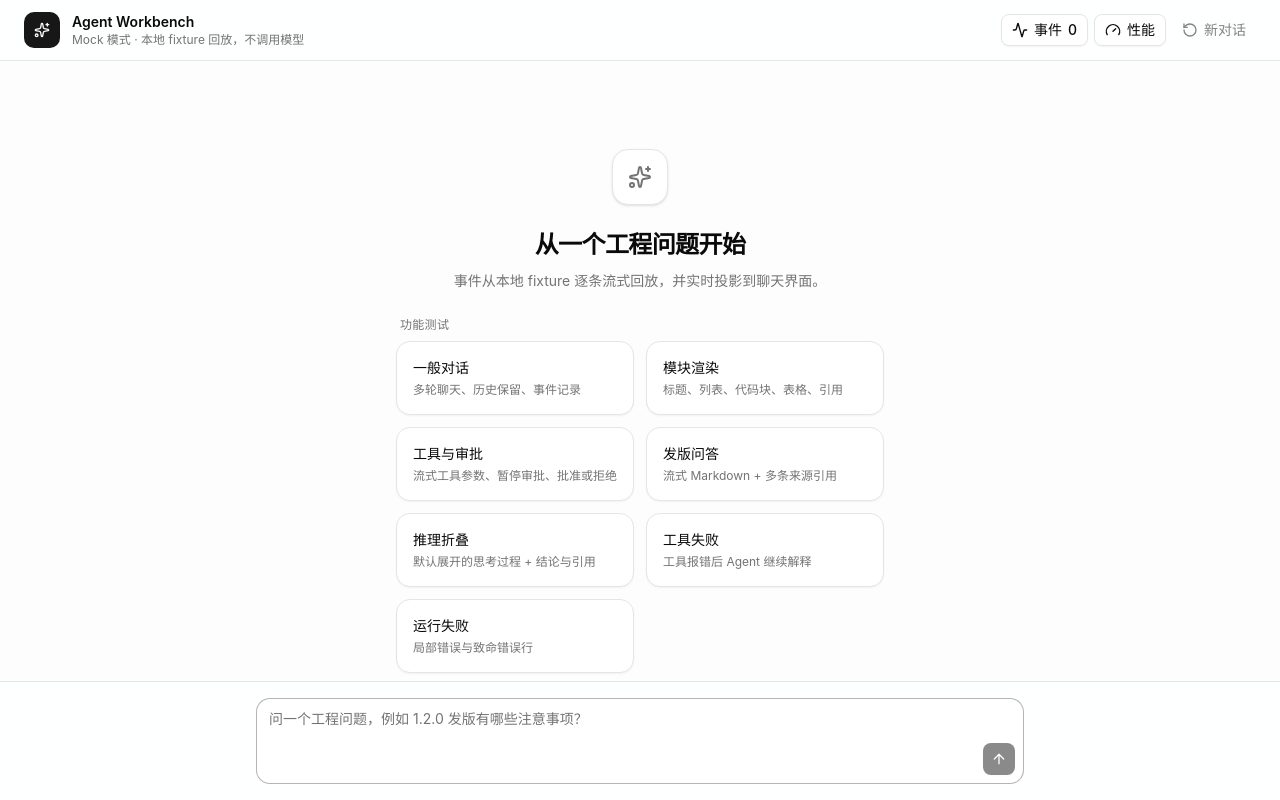
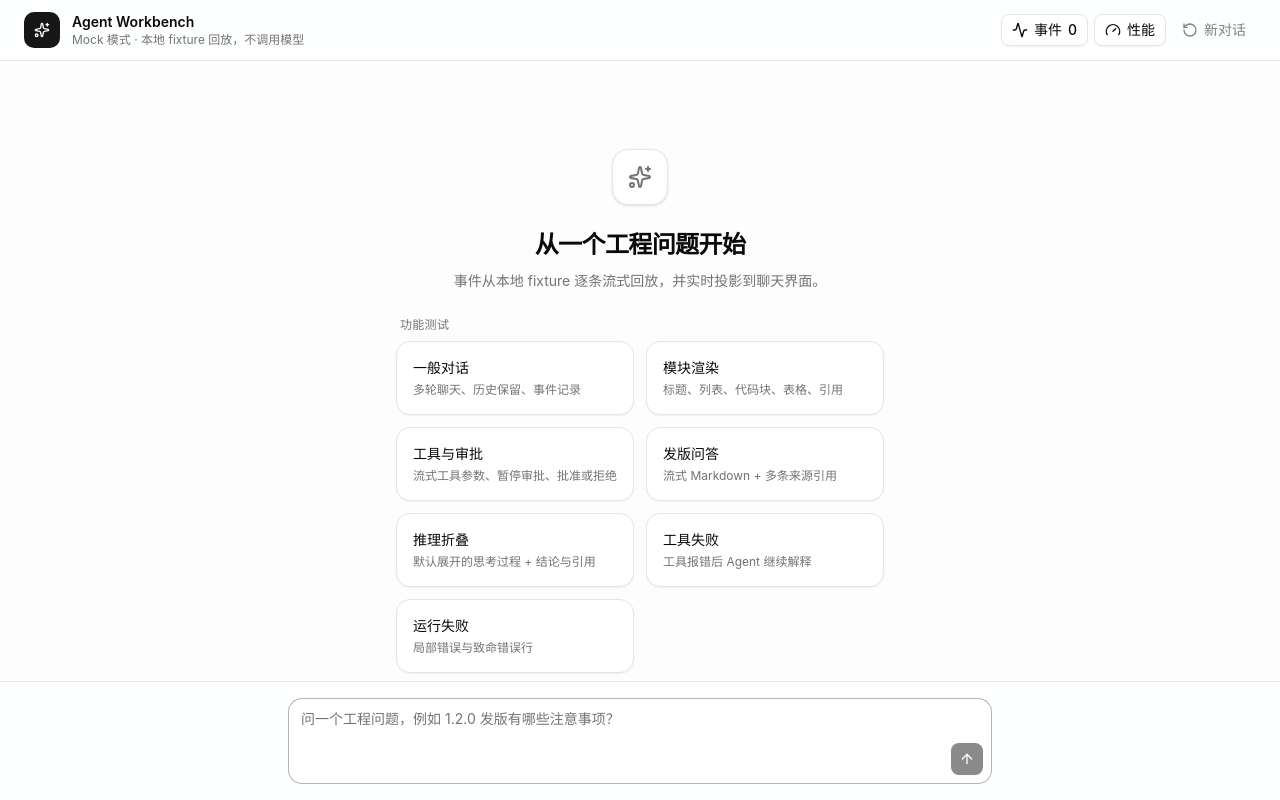
Before and after one commit to geyao2015/agent-workbench, a React (Vite) app in the folder apps/web/: page / in a window 1280 px wide. Built offline with nearby package versions, Linux system fonts and the light colour scheme.

Commit message:
fix: 对齐 chat 输入区与消息列表宽度
- 水平 padding 移到 form 容器，与 ChatFeed 行宽度规则一致

```diff
--- a/apps/web/src/components/chat/chat-composer.tsx
+++ b/apps/web/src/components/chat/chat-composer.tsx
@@ -67,8 +67,11 @@ export function ChatComposer({
   }, [input]);
 
   return (
-    <div className="border-t bg-background/90 p-4 backdrop-blur md:px-8">
-      <form onSubmit={onSubmit} className="mx-auto w-full max-w-3xl">
+    <div className="border-t bg-background/90 py-4 backdrop-blur">
+      <form
+        onSubmit={onSubmit}
+        className="mx-auto w-full max-w-3xl px-4 md:px-8"
+      >
         <div className="rounded-xl border bg-background transition-colors duration-150 focus-within:border-foreground/30">
           <div className="min-w-0 px-3 pt-2">
             <textarea
```
